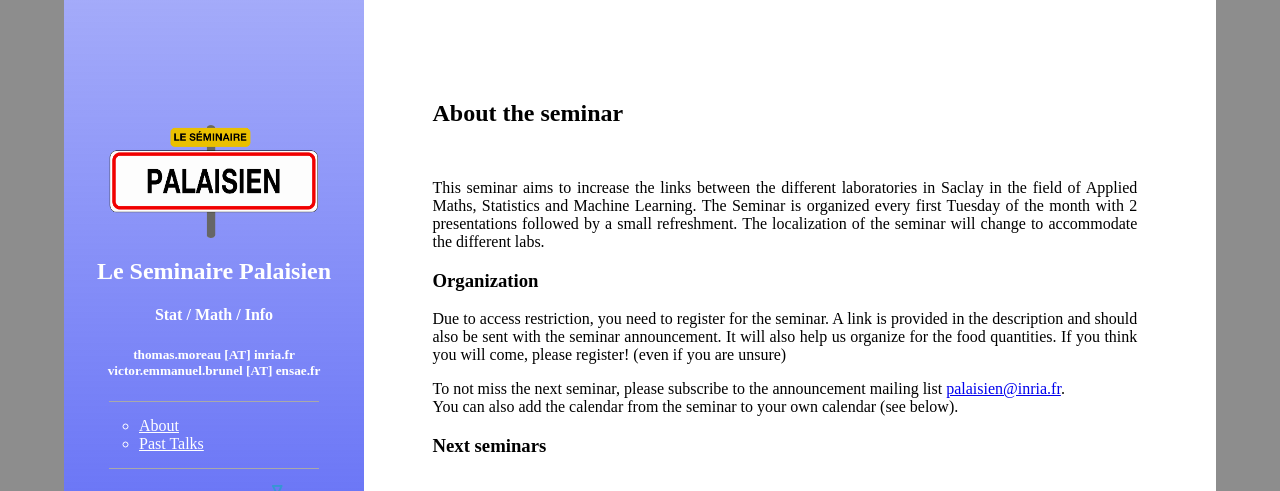
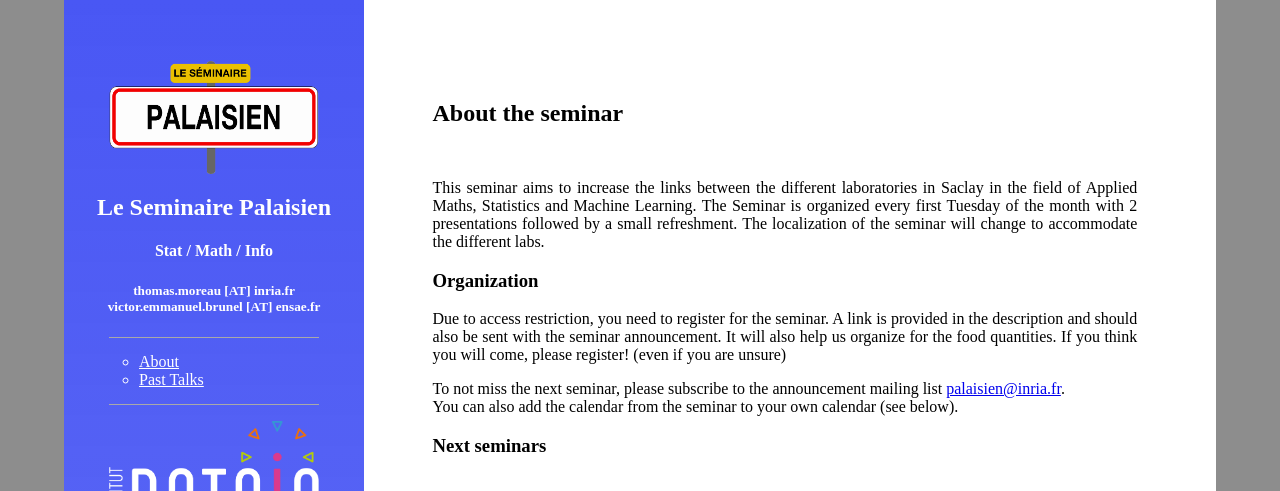
Before and after one commit to tomMoral/palaisien.django, a Django app: page / in a window 1280 px wide. Shown: the top 491 px of the page. Run offline with Django 3.2, Linux system fonts and the light colour scheme; data that the repository does not hold is empty; some libraries are stand-ins or nearby versions.

Commit message:
FIX color sidebar

```diff
--- a/programme/static/programme/css/style.css
+++ b/programme/static/programme/css/style.css
@@ -32,13 +32,16 @@ a{
 	width: 20%;
 	text-align: center;
 	min-width: 300px;
-	padding: 5em 0em 5em 0em;
+	padding: 1em 0em 5em 0em;
 
 	color: white;
 
-	background-color: rgba(73, 87, 244, 0.7);
+	/*background-color: rgba(73, 87, 244, 0.7);
 	background: -moz-linear-gradient(rgba(73, 87, 244, 0.7), rgba(73, 87, 244, 1));
-	background: linear-gradient(rgba(73, 87, 244, 0.5), rgba(73, 87, 244, 1));
+	background: linear-gradient(rgba(73, 87, 244, 0.5), rgba(73, 87, 244, 1));*/
+	background-color: #4957F4;
+	background: -moz-linear-gradient(#4957F4FF , #4957F4E5);
+	background: linear-gradient(#4957F4FF , #4957F4E5);
 }
 	#sidebar .site-title a:link{
 		text-decoration: none;
```
